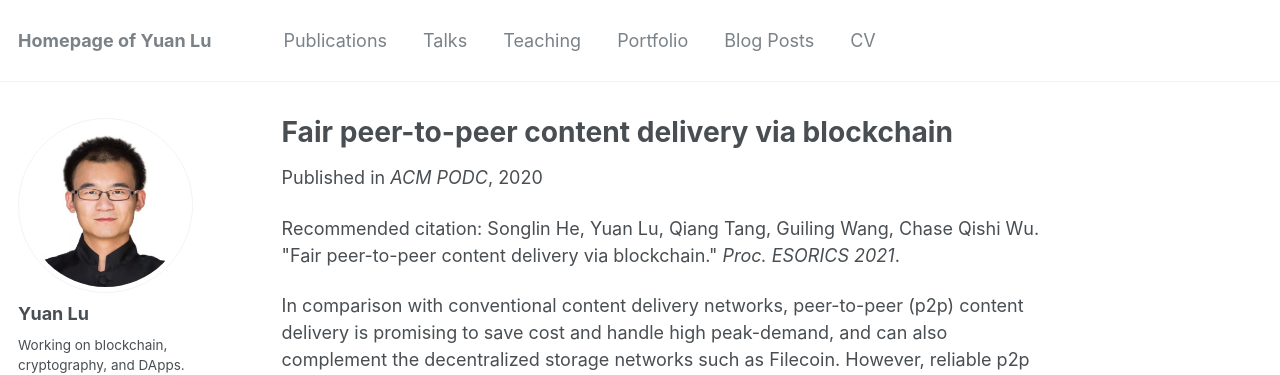
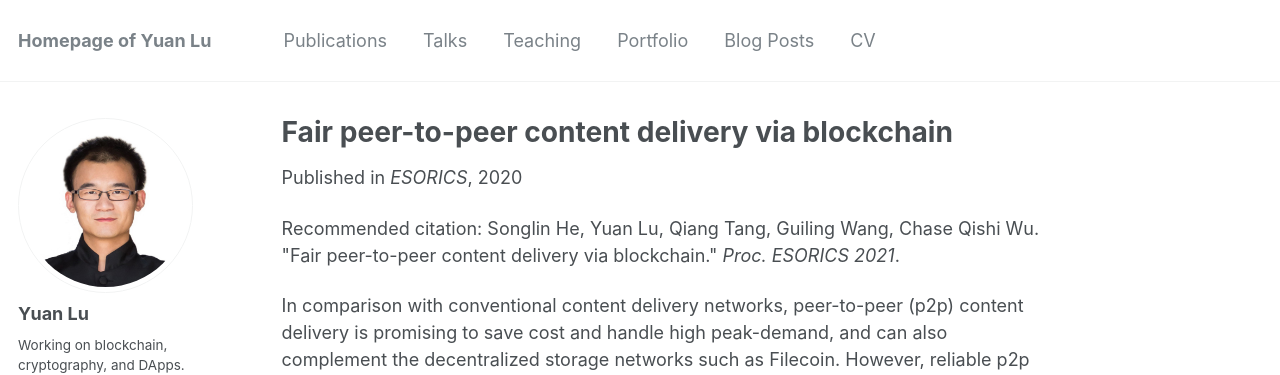
Before and after one commit to yylluu/yylluu.github.io, a Jekyll site: the page built from _publications/2021-09-30-dcdn.md, in a window 1280 px wide and 1247 px high. Shown: the top 375 px of the window. Built offline with Jekyll 4.4.1, drawn with Linux system fonts in a browser that asks for light colours.

Commit message:
Update 2021-09-30-dcdn.md

```diff
--- a/_publications/2021-09-30-dcdn.md
+++ b/_publications/2021-09-30-dcdn.md
@@ -4,7 +4,7 @@ collection: ESORICS 2021
 permalink: /publication/2021-09-30-dcdn
 excerpt: ''
 date: 2020-08-03
-venue: 'ACM PODC'
+venue: 'ESORICS'
 
 citation: 'Songlin He, Yuan Lu, Qiang Tang, Guiling Wang, Chase Qishi Wu. &quot;Fair peer-to-peer content delivery via blockchain.&quot; <i>Proc. ESORICS 2021</i>.'
 ---
```
